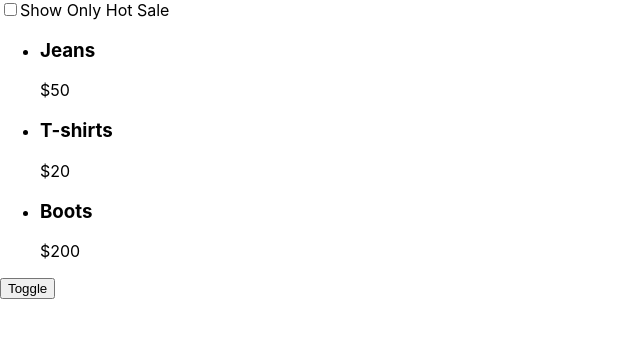
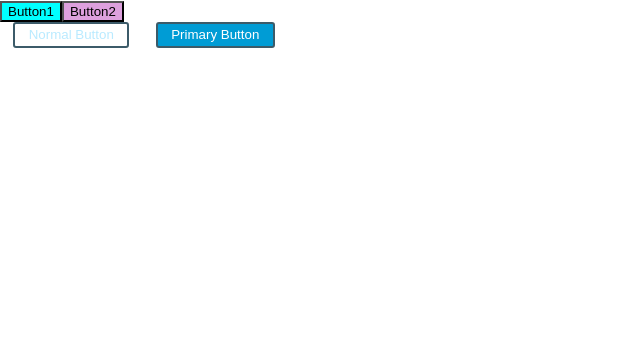
Before and after one commit to sweetyamy/react-practice, a React (Create React App) app: page / in a window 1280 px wide. Shown: the top 338 px of the page, without its empty margins (0-640 px from the left). Built offline with nearby package versions, Linux system fonts and the light colour scheme.

Commit message:
PostCSS and Styled Components

```diff
--- a/package.json
+++ b/package.json
@@ -13,6 +13,7 @@
     "react": "^18.2.0",
     "react-dom": "^18.2.0",
     "react-scripts": "^5.0.1",
+    "styled-components": "^6.1.13",
     "use-immer": "^0.11.0",
     "web-vitals": "^2.1.4"
   },
--- /dev/null
+++ b/src/css-part/App.js
@@ -0,0 +1,46 @@
+import './App.css';
+import Button1 from './components/Button1';
+import Button2 from './components/Button2';
+import styled, { css } from 'styled-components';
+
+// BEM(Block, Element, Modifier)
+// Block: menu, button, card
+// Element: menu__item, button__icon, card__title
+// Modifier: menu--dark, button--disabled, card--highlighted
+
+// postcss - Name.module.css
+
+// styled component
+const Container = styled.div`
+  display: flex;
+`;
+
+const Button = styled.button`
+  background: transparent;
+  border-radius: 3px;
+  border: 2px solid #3c5b69;
+  color: #b9eaff;
+  margin: 0 1em;
+  padding: 0.25em 1em;
+  ${(props) =>
+    props.primary &&
+    css`
+      background: #009cd5;
+      color: white;
+    `}
+`;
+
+function App() {
+  return (
+    <>
+      <Button1 />
+      <Button2 />
+      <Container>
+        <Button>Normal Button</Button>
+        <Button primary>Primary Button</Button>
+      </Container>
+    </>
+  );
+}
+
+export default App;
--- /dev/null
+++ b/src/css-part/components/Button1.jsx
@@ -0,0 +1,10 @@
+import React from 'react';
+// import './Button1.css';
+import styles from './Button1.module.css';
+
+export default function Button1() {
+  return (
+    // <button className='button'>Button1</button>
+    <button className={styles.button}>Button1</button>
+  );
+}
--- /dev/null
+++ b/src/css-part/components/Button1.module.css
@@ -0,0 +1,3 @@
+.button {
+    background-color: aqua;
+}
--- /dev/null
+++ b/src/css-part/components/Button2.jsx
@@ -0,0 +1,6 @@
+import React from 'react';
+import styles from './Button2.module.css';
+
+export default function Button2() {
+  return <button className={styles.button}>Button2</button>;
+}
--- /dev/null
+++ b/src/css-part/components/Button2.module.css
@@ -0,0 +1,3 @@
+.button {
+    background-color: plum;
+}
--- a/src/index.js
+++ b/src/index.js
@@ -2,12 +2,12 @@ import React from 'react';
 import ReactDOM from 'react-dom/client';
 import './index.css';
 import reportWebVitals from './reportWebVitals';
-import AppProducts from './basic/AppProducts';
+import App from './css-part/App';
 
 const root = ReactDOM.createRoot(document.getElementById('root'));
 root.render(
   <React.StrictMode>
-    <AppProducts />
+    <App />
   </React.StrictMode>
 );
 
```
Also changed, not shown: src/css-part/App.css (added), 2 other files (tests, documents, lock files or other folders).
